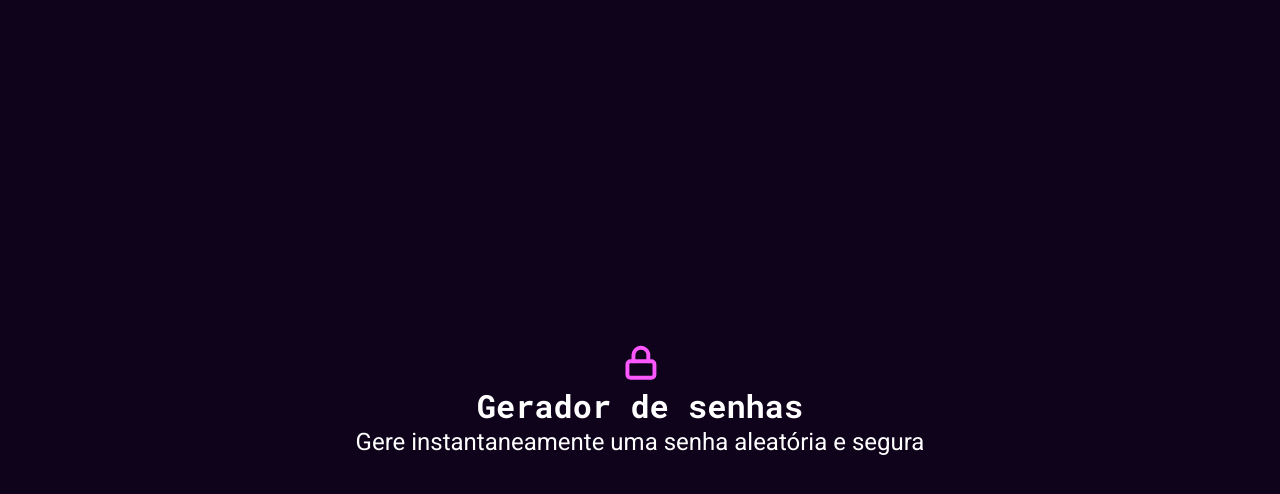
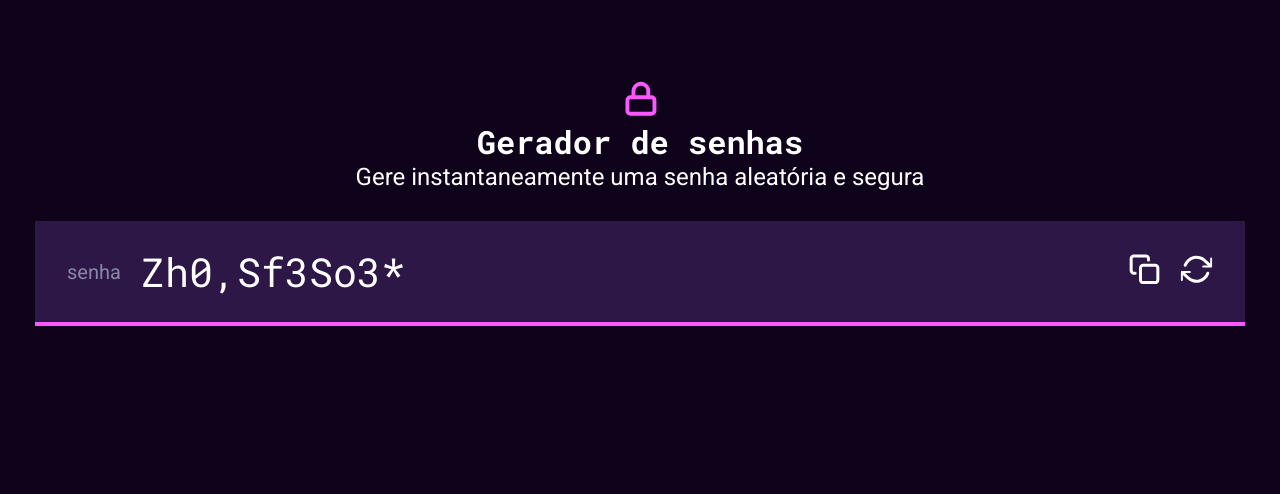
Before and after one commit to debcamila/password-generator, a website: page src/index.html in a window 1280 px wide. Drawn offline with Linux system fonts and the light colour scheme.

Commit message:
:sparkles: feat: added password display

```diff
--- a/src/index.html
+++ b/src/index.html
@@ -8,7 +8,6 @@
       href="https://fonts.googleapis.com/css2?family=Roboto:wght@400;700&family=Roboto+Mono:wght@400;700&display=swap"
     />
     <link rel="icon" href="./assets/images/favicon.ico" type="image/x-icon" />
-
     <title>Gerador de senhas</title>
     <link rel="stylesheet" href="css/styles.css" />
   </head>
@@ -22,6 +21,35 @@
       </p>
     </header>
 
+    <main class="container">
+      <section class="password">
+        <div class="password_content">
+          <label class="password_label" for="password">senha</label>
+
+          <h3 class="password_generator">Zh0,Sf3So3*</h3>
+        </div>
+
+        <div class="password_actions">
+          <button
+            class="password_buttons"
+            id="copy"
+            title="Copiar senha"
+            aria-label="Copiar senha"
+          >
+            <img alt="Copy's icon" src="./assets/images/copy.svg" />
+          </button>
+          <button
+            class="password_buttons"
+            id="refresh"
+            title="Gerar uma nova senha"
+            aria-label="Gerar uma nova senha"
+          >
+            <img alt="Refresh's icon" src="./assets/images/refresh-cw.svg" />
+          </button>
+        </div>
+      </section>
+    </main>
+
     <script src="js/scripts.js"></script>
   </body>
 </html>
--- a/src/sass/base/_base.scss
+++ b/src/sass/base/_base.scss
@@ -8,9 +8,13 @@ body {
   background-color: $background-primary;
   color: $color-white;
   font-family: $roboto;
-  display: flex;
   min-height: 100vh;
-  align-items: center;
-  justify-content: center;
-  padding: 30px;
+  padding: 80px 35px;
 }
+
+button {
+  cursor: pointer;
+  background-color: transparent;
+  border: none;
+  font-family: $roboto;
+}
--- /dev/null
+++ b/src/sass/components/_password.scss
@@ -0,0 +1,35 @@
+.password {
+  background: $background-secondary;
+  border-bottom: 4px solid $color-pink;
+  display: flex;
+  justify-content: space-between;
+  padding: 24px 32px;
+  align-items: center;
+  margin-top: 30px;
+  flex-wrap: wrap;
+}
+
+.password_content {
+  display: flex;
+  align-items: center;
+  flex-wrap: wrap;
+
+  label {
+    margin-right: 20px;
+    font-family: $roboto;
+    font-size: 20px;
+    color: $color-purple-light-2;
+    font-weight: 400;
+  }
+
+  h3 {
+    font-size: 40px;
+    font-family: $roboto-mono;
+    font-weight: 500;
+    color: $color-white;
+  }
+}
+
+.password_buttons {
+  margin-left: 15px;
+}
--- a/src/sass/layout/_layout.scss
+++ b/src/sass/layout/_layout.scss
@@ -1,5 +1,5 @@
 .container {
-  width: 80%;
+  width: 100%;
   text-align: center;
 }
 
--- a/src/sass/styles.scss
+++ b/src/sass/styles.scss
@@ -1,4 +1,5 @@
 @import "./partials/variables";
 @import "./base/base";
 @import "./components/header";
+@import "./components/password";
 @import "./layout/layout";
```
Also changed, not shown: src/css/styles.css, 1 other file.
